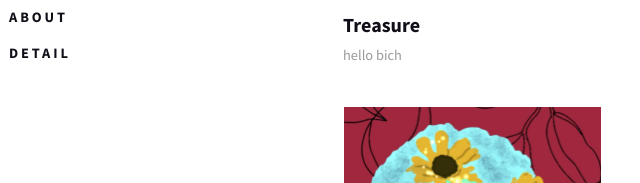
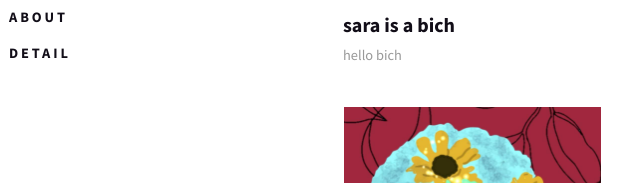
Before and after one commit to Saransh-cpp/ShreyaBhoj.github.io, a plain HTML site: page index.html in a window 1280 px wide. Shown: the part 310-493 px from the top of the page, 15-655 px from the left. Drawn offline with Linux system fonts and the light colour scheme; files that its build step writes are made by us from their sources; no server answers; a script that the page names is missing.

Commit message:
Update index.html

```diff
--- a/index.html
+++ b/index.html
@@ -84,7 +84,7 @@
                     </p></a>
                 </div>
                 <div class="py-3"><a class="reset-anchor" href="detail.html">
-                    <h2 class="h5 listing-item-heading">Treasure</h2></a>
+                    <h2 class="h5 listing-item-heading">sara is a bich</h2></a>
                   <p class="text-small mb-0 listing-item-description">hello bich</p>
                 </div>
               </div>
```
